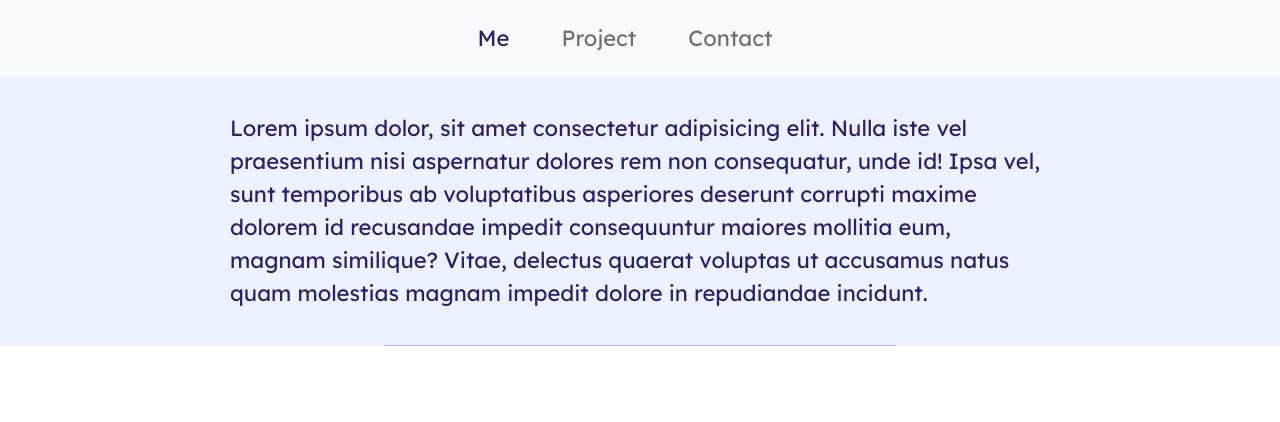
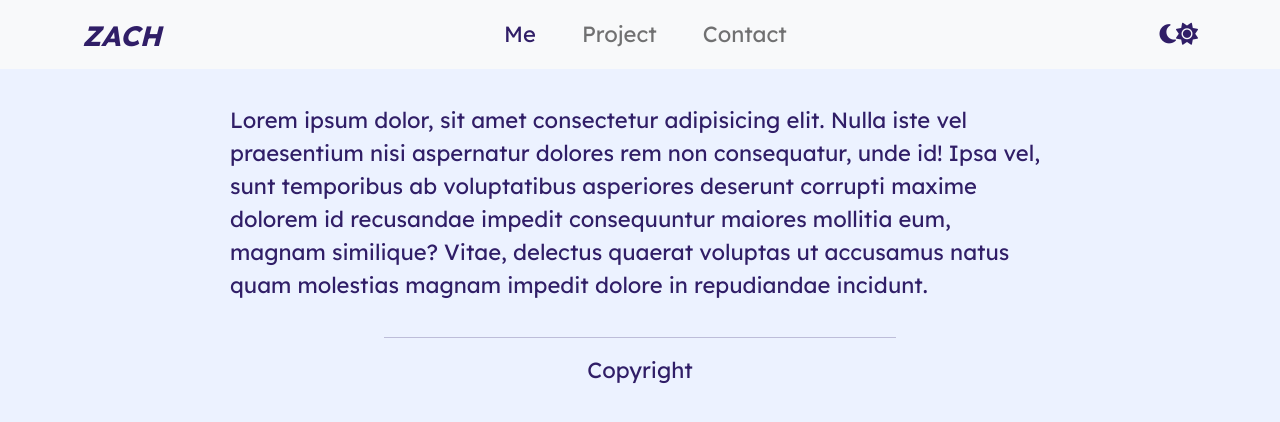
Before and after one commit to RizkyZaki/my.old, a Vue app: page / in a window 1280 px wide. Shown: the top 422 px of the page. Built offline with nearby package versions, Linux system fonts and the light colour scheme.

Commit message:
nothing Bad

```diff
--- a/public/index.html
+++ b/public/index.html
@@ -7,7 +7,8 @@
   <meta name="viewport" content="width=device-width,initial-scale=1.0">
   <link rel="icon" href="<%= BASE_URL %>favicon.ico">
   <link rel="stylesheet" href="<%= BASE_URL %>css/bootstrap.min.css">
-  <title>Zach Heree</title>
+  <script src="https://kit.fontawesome.com/4bb3780fe1.js" crossorigin="anonymous"></script>
+  <title>Zach Here</title>
 </head>
 
 <body>
--- a/src/App.vue
+++ b/src/App.vue
@@ -23,17 +23,27 @@ $text-bg-dark: #def5e5;
 $text-bg-light: #301e67;
 $dark-bg: #0f172a;
 $light-bg: #ecf2ff;
-
-* {
-  font-size: 22px;
+#app {
+  font-family: "Lexend";
+  -webkit-font-smoothing: antialiased;
+  -moz-osx-font-smoothing: grayscale;
 }
 
-#app {
-  font-family: "Lexend";
+body {
+  font-size: 22px;
   background: $light-bg;
   color: $text-bg-light;
-  -webkit-font-smoothing: antialiased;
-  -moz-osx-font-smoothing: grayscale;
+}
+
+.dark-theme {
+  background: $dark-bg;
+  color: $text-bg-light;
+}
+
+.Zach {
+  font-weight: bolder;
+  font-style: italic;
+  margin-top: 11px;
 }
 .content {
   margin: 35px 230px;
--- a/src/components/FooterComp.vue
+++ b/src/components/FooterComp.vue
@@ -1,6 +1,6 @@
 <template>
   <hr />
-  <div class="mx-auto"></div>
+  <p class="text-center">Copyright</p>
 </template>
 
 <style lang="scss" scoped>
--- a/src/components/HeaderComp.vue
+++ b/src/components/HeaderComp.vue
@@ -1,7 +1,7 @@
 <template>
   <nav class="navbar navbar-expand-lg bg-light">
     <div class="container">
-      <!-- <a class="navbar-brand" href="#">Zach</a> -->
+      <h3 class="Zach">ZACH</h3>
       <button
         class="navbar-toggler"
         type="button"
@@ -14,8 +14,7 @@
         <span class="navbar-toggler-icon"></span>
       </button>
       <div class="collapse navbar-collapse" id="navbarNavAltMarkup">
-        <div class="navbar-nav mx-auto">
-          <ul class="navbar-nav">
+        <ul class="navbar-nav mx-auto">
           <li class="nav-item">
             <router-link class="nav-link" aria-current="page" to="/"
               >Me</router-link
@@ -28,6 +27,9 @@
             <router-link class="nav-link" to="/contact">Contact</router-link>
           </li>
         </ul>
+        <div class="nav-item">
+          <i class="fa-solid fa-moon dark-btn"></i>
+          <i class="fa-solid fa-sun light-btn"></i>
         </div>
       </div>
     </div>
```
Lines whose indentation alone changed are shown as unchanged.
